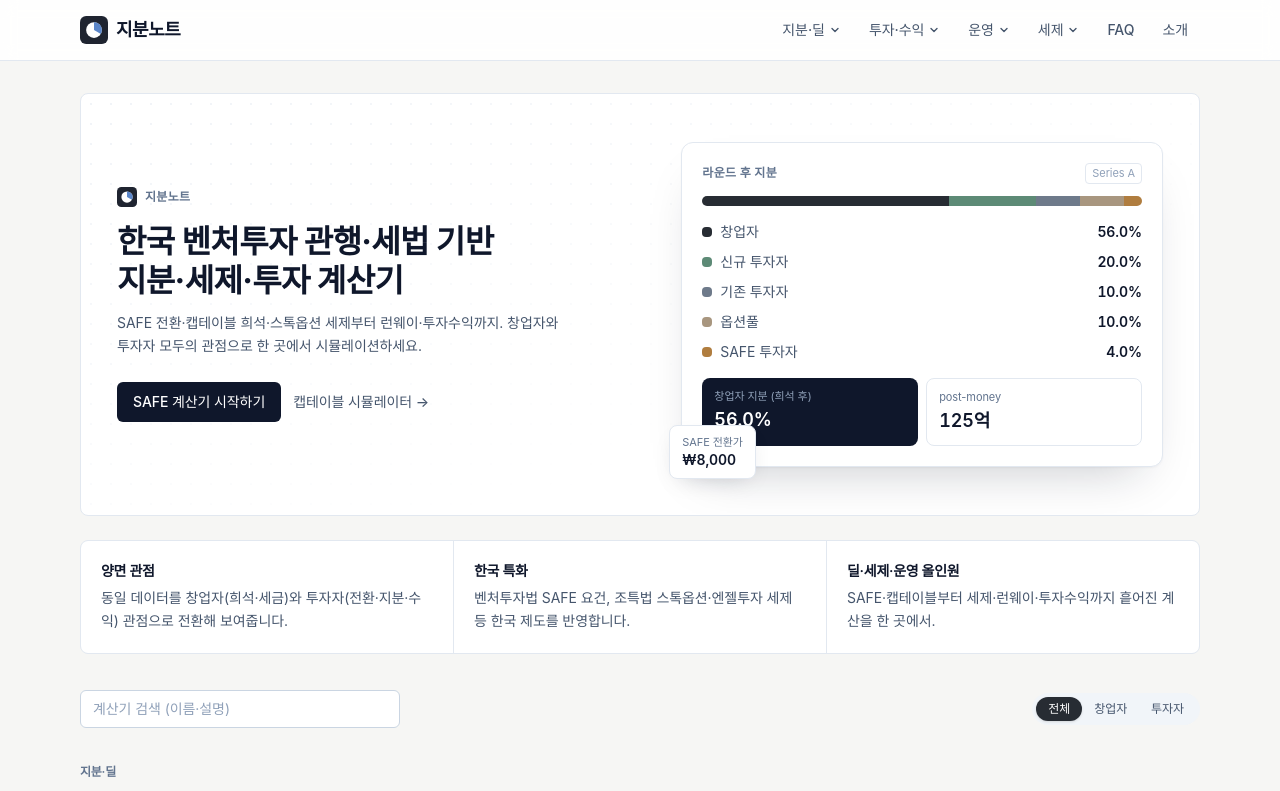
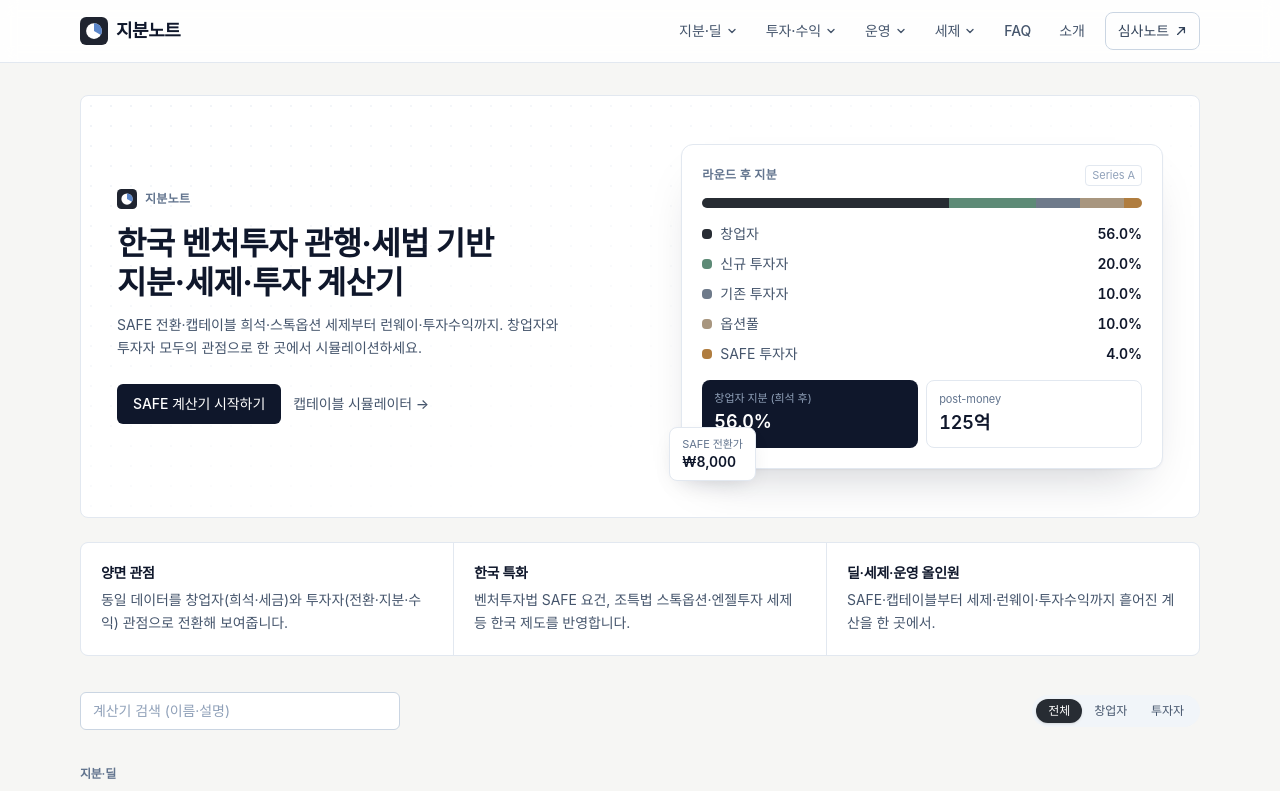
Before and after one commit to Tukjugaria/Clearstake, a React (Vite) app: page / in a window 1280 px wide. Shown: the top 791 px of the page. Built offline with nearby package versions, Linux system fonts and the light colour scheme.

Commit message:
feat(header): 소개 옆에 심사노트 외부링크 버튼 추가
데스크톱·모바일 내비에 vcnote.com으로 이동하는 외부링크 버튼 추가
(새 탭, 외부링크 아이콘으로 내부 메뉴와 구분)

```diff
--- a/src/components/layout/Header.tsx
+++ b/src/components/layout/Header.tsx
@@ -2,6 +2,22 @@
 import { NavLink, Link, useLocation } from 'react-router-dom';
 import { categoryOrder, toolsByCategory, type ToolCategory } from '../../tools';
 import { BrandMark } from '../ui/BrandMark';
+
+const VCNOTE_URL = 'https://vcnote.com';
+
+function ExternalArrow() {
+  return (
+    <svg width="12" height="12" viewBox="0 0 14 14" fill="none" aria-hidden="true">
+      <path
+        d="M3 11L11 3M11 3H5M11 3V9"
+        stroke="currentColor"
+        strokeWidth="1.5"
+        strokeLinecap="round"
+        strokeLinejoin="round"
+      />
+    </svg>
+  );
+}
 
 function itemClass({ isActive }: { isActive: boolean }): string {
   return [
@@ -95,6 +111,15 @@
           >
             소개
           </NavLink>
+          <a
+            href={VCNOTE_URL}
+            target="_blank"
+            rel="noopener noreferrer"
+            className="ml-1 flex items-center gap-1.5 rounded-lg border border-slate-300 px-3 py-2 text-sm font-medium text-slate-700 transition hover:border-slate-400 hover:bg-slate-50"
+          >
+            심사노트
+            <ExternalArrow />
+          </a>
         </nav>
 
         <button
@@ -146,6 +171,16 @@
               <NavLink to="/about" className={itemClass} onClick={close}>
                 소개
               </NavLink>
+              <a
+                href={VCNOTE_URL}
+                target="_blank"
+                rel="noopener noreferrer"
+                onClick={close}
+                className="flex items-center gap-1.5 rounded-lg px-3 py-2 text-sm font-medium text-slate-700 transition hover:bg-slate-100"
+              >
+                심사노트
+                <ExternalArrow />
+              </a>
             </div>
           </div>
         </nav>
```
